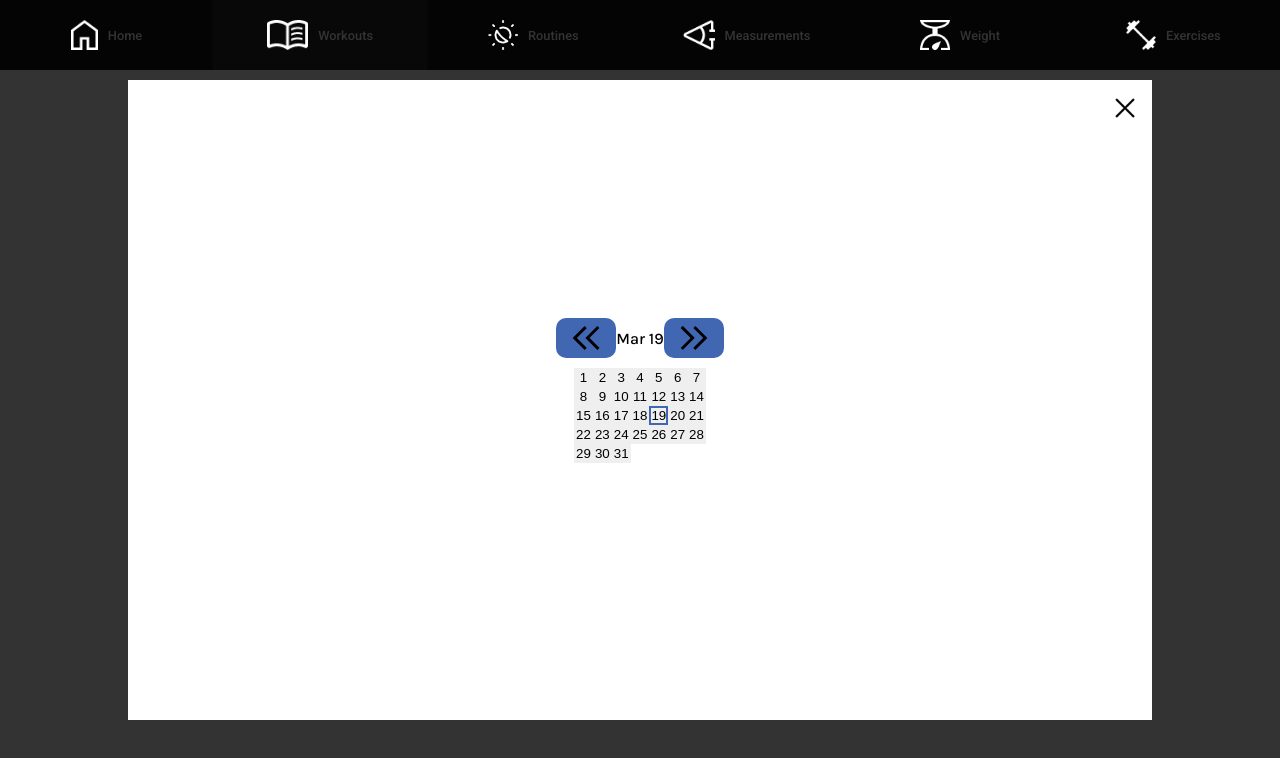
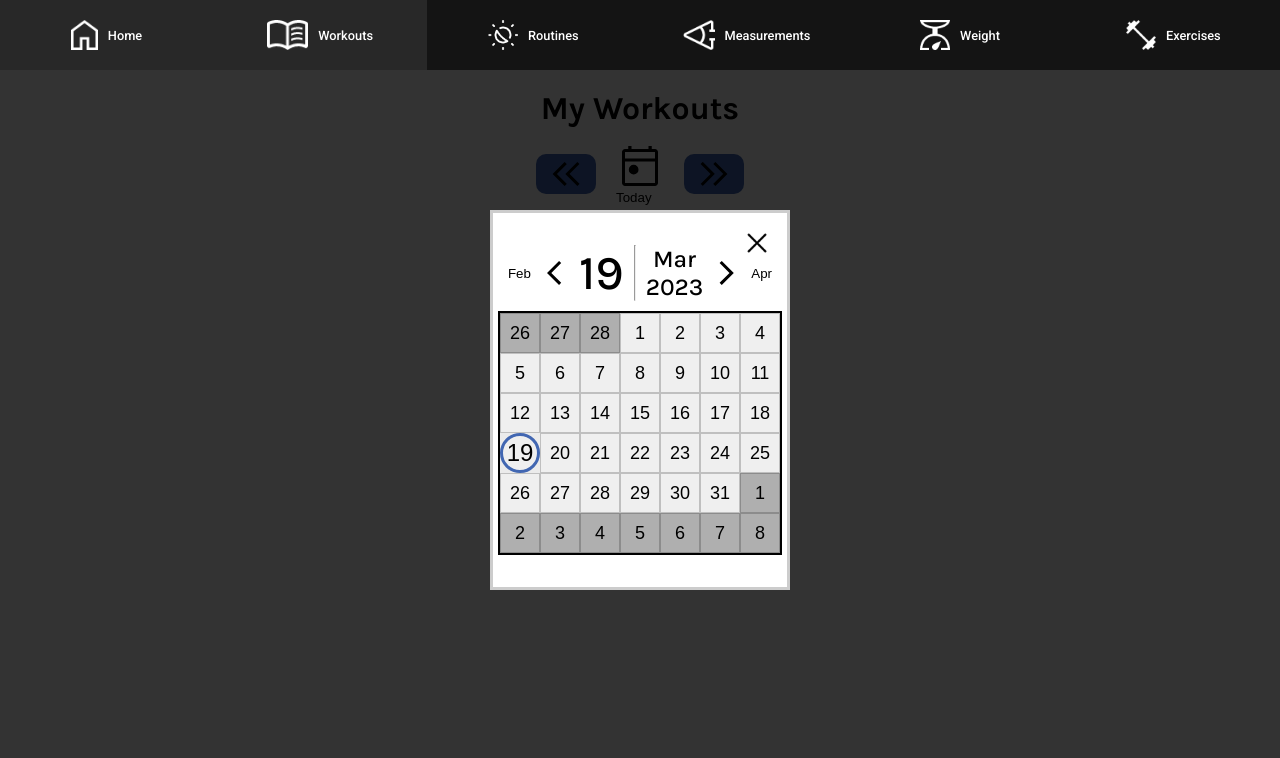
Before and after one commit to akist529/liftshark, a Vue app: page /workouts in a window 1280 px wide. Both pictures are taken after a click on the button "Today". Shown: the top 758 px of the page. Built offline with nearby package versions, Linux system fonts and the light colour scheme.

Commit message:
Add styling to calendar modal and add logic to display buttons for previous and following months

```diff
--- a/src/components/CalendarModal.vue
+++ b/src/components/CalendarModal.vue
@@ -3,17 +3,46 @@
       <div class="calendar-modal">
         <CloseButton @click="$emit('handleCalendar')" />
         <div class="calendar-ctrls">
-          <BackButton @click="$emit('changeMonthBack')" />
-          <span>{{ months[selectedMonth] }} {{ selectedDate }}</span>
-          <ForwardButton @click="$emit('changeMonthForward')" />
+          <button class="calendar-btn-left" @click="$emit('changeMonthBack')">
+            <span>{{ months[(selectedMonth + 12 - 1) % 12] }}</span>
+            <img alt="Previous Month" :src="assetspath('./ui/chevron_left.svg')" />
+          </button>
+          <div class="calendar-date">
+            <span>{{ selectedDate }}</span>
+            <hr/>
+            <div>
+              <span>{{ months[selectedMonth] }}</span>
+              <span>{{ selectedYear }}</span>
+            </div>
+          </div>
+          <button class="calendar-btn-right" @click="$emit('changeMonthForward')">
+            <img alt="Next Month" :src="assetspath('./ui/chevron_right.svg')" />
+            <span>{{ months[(selectedMonth + 12 + 1) % 12] }}</span>
+          </button>
         </div>
         <div class="calendar-btns">
+          <button
+            class="prev-month"
+            :key="day"
+            v-for="day in firstDayInMonth"
+            @click="changeToLastMonth(day)"
+          >
+            {{ lastDateInPreviousMonth - (firstDayInMonth - day) }}
+          </button>
           <button
             v-for="day in daysInMonth"
             :key="day"
             :class="(day === selectedDate) ? 'active-day' : null"
             @click="$emit('setSelectedDate', day)"
           >{{ day }}</button>
+          <button
+            class="next-month"
+            :key="day"
+            v-for="day in (42 - (daysInMonth + firstDayInMonth))"
+            @click="changeToNextMonth(day)"
+          >
+            {{ day }}
+          </button>
         </div>
       </div>
     </ModalBackground>
@@ -25,29 +54,60 @@ import { defineComponent } from 'vue'
 // Import components
 import ModalBackground from '@/components/ModalBackground.vue'
 import CloseButton from '@/components/buttons/CloseButton.vue'
-import BackButton from '@/components/buttons/BackButton.vue'
-import ForwardButton from '@/components/buttons/ForwardButton.vue'
+import { fetchImages } from '@/mixins/fetchImages'
 
 export default defineComponent({
+  data () {
+    const firstDayInMonth = new Date(this.selectedYear, this.selectedMonth, 1).getDay()
+    const lastDateInPreviousMonth = new Date(this.selectedYear, this.selectedMonth, 0).getDate()
+
+    return {
+      firstDayInMonth,
+      lastDateInPreviousMonth
+    }
+  },
   components: {
     ModalBackground,
-    CloseButton,
-    BackButton,
-    ForwardButton
+    CloseButton
   },
-  props: ['selectedDate', 'selectedMonth', 'selectedYear', 'months', 'date', 'daysInMonth']
+  watch: {
+    selectedMonth () {
+      this.firstDayInMonth = this.getFirstDayInMonth()
+      this.lastDateInPreviousMonth = this.getLastDateInPreviousMonth()
+    }
+  },
+  mixins: [fetchImages],
+  props: ['selectedDate', 'selectedMonth', 'selectedYear', 'months', 'date', 'daysInMonth'],
+  methods: {
+    getFirstDayInMonth () {
+      return new Date(this.selectedYear, this.selectedMonth, 1).getDay()
+    },
+    getLastDateInPreviousMonth () {
+      return new Date(this.selectedYear, this.selectedMonth, 0).getDate()
+    },
+    changeToLastMonth (day: number) {
+      this.$emit('setSelectedDate', this.lastDateInPreviousMonth - (this.firstDayInMonth - day))
+      this.$emit('changeMonthBack')
+    },
+    changeToNextMonth (day: number) {
+      this.$emit('setSelectedDate', day)
+      this.$emit('changeMonthForward')
+    }
+  }
 })
 </script>
 
-<style lang="scss">
+<style scoped lang="scss">
   .calendar-modal {
-    position: fixed;
+    position: relative;
+    z-index: 2;
     top: 50%;
     left: 50%;
     transform: translate(-50%, -50%);
-      width: 80vw;
-      height: 80vh;
+    width: 300px;
+    height: 380px;
     background-color: rgb(255, 255, 255);
+    border: 3px solid rgba(0,0,0,0.2);
 
     display: flex;
     flex-direction: column;
@@ -60,19 +120,58 @@ export default defineComponent({
       display: flex;
       justify-content: center;
       align-items: center;
+
+      .calendar-btn-left,
+      .calendar-btn-right {
+        display: flex;
+        justify-content: center;
+        align-items: center;
+        background: none;
+        border: none;
+        cursor: pointer;
+      }
+
+      .calendar-date {
+        display: flex;
+        gap: 10px;
+
+        > span {
+          font-size: 48px;
+        }
+
+        div {
+          display: flex;
+          flex-direction: column;
+          justify-content: center;
+          align-items: center;
+          font-size: 24px;
+        }
+      }
     }
 
     .calendar-btns {
       display: grid;
-        grid-template-columns: repeat(7, 1fr);
-        grid-template-rows: repeat(6, 1fr);
+      grid-template-columns: repeat(7, 40px);
+      grid-template-rows: repeat(6, 40px);
+      background: rgb(235,235,235);
+      border: 2px solid black;
 
       button {
-          border: none;
+        border: 1px solid rgba(0,0,0,0.2);
+        font-size: 18px;
+        text-align: center;
+        cursor: pointer;
       }
 
       .active-day {
-          border: 2px solid var(--button-bg-color);
+        border: 3px solid var(--button-bg-color);
+        border-radius: 50%;
+        font-size: 24px;
+      }
+
+      .prev-month,
+      .next-month {
+        background: rgb(175,175,175);
       }
     }
   }
--- a/src/components/NavBar.vue
+++ b/src/components/NavBar.vue
@@ -78,6 +78,9 @@ nav {
     width: 100%;
 
     background: rgb(20, 20, 20);
+
+    position: relative;
+    z-index: 1;
 
     ul {
         display: grid;
--- a/src/components/TopNavBar.vue
+++ b/src/components/TopNavBar.vue
@@ -52,6 +52,8 @@ export default defineComponent({
   display: flex;
   justify-content: space-between;
   align-items: center;
+  position: relative;
+  z-index: 1;
 
   img {
     filter: invert(1);
--- a/src/components/buttons/CloseButton.vue
+++ b/src/components/buttons/CloseButton.vue
@@ -20,20 +20,23 @@ button {
     position: absolute;
     right: 15px;
     top: 15px;
-    width: 25px;
-    height: 25px;
 
     display: flex;
     justify-content: center;
     align-items: center;
+    padding: 5px;
 
     background: none;
     border: none;
     cursor: pointer;
 
     img {
-        width: 80%;
-        height: 80%;
+        width: 20px;
+        height: 20px;
+    }
+
+    &:hover {
+        background: rgba(0,0,0,0.1);
     }
 }
 </style>
--- a/src/views/WorkoutView.vue
+++ b/src/views/WorkoutView.vue
@@ -240,6 +240,7 @@ export default defineComponent({
   display: flex;
   flex-direction: column;
   gap: 10px;
+  position: relative;
 
   .routine-select {
     display: flex;
```
Also changed, not shown: public/images/ui/chevron_left.svg (added), public/images/ui/chevron_right.svg (added). Lines whose indentation alone changed are shown as unchanged.
